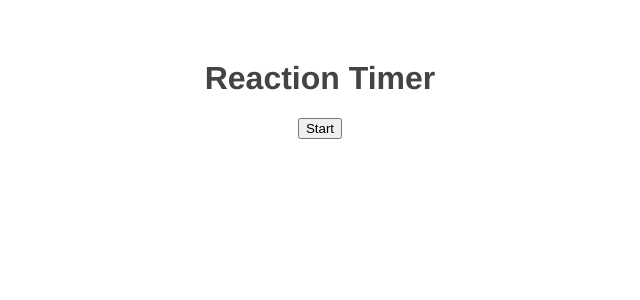
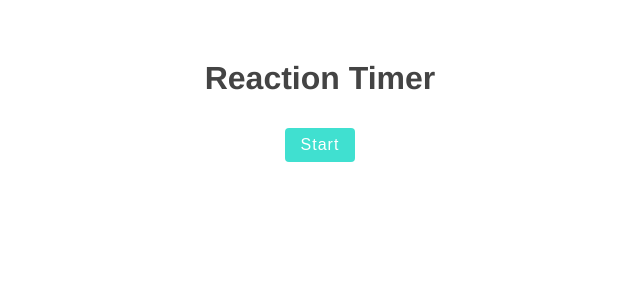
Before and after one commit to youngrokkim2017/vue_reaction_timer, a Vue app: page / in a window 1280 px wide. Shown: the top 300 px of the page, without its empty margins (320-960 px from the left). Built offline with nearby package versions, Linux system fonts and the light colour scheme.

Commit message:
Add button styling

```diff
--- a/src/App.vue
+++ b/src/App.vue
@@ -47,4 +47,19 @@ export default {
   color: #444;
   margin-top: 60px;
 }
+button {
+  background: turquoise;
+  color: white;
+  border: none;
+  padding: 8px 16px;
+  border-radius: 4px;
+  font-size: 16px;
+  letter-spacing: 1px;
+  cursor: pointer;
+  margin: 10px;
+}
+button[disabled] {
+  opacity: 0.2;
+  cursor: not-allowed;
+}
 </style>
```
